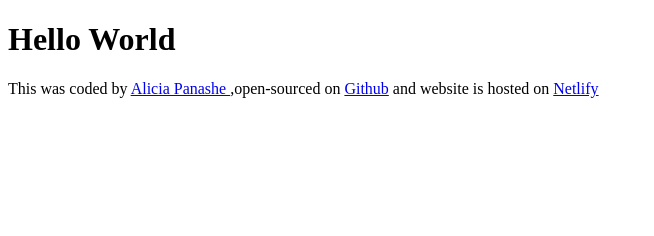
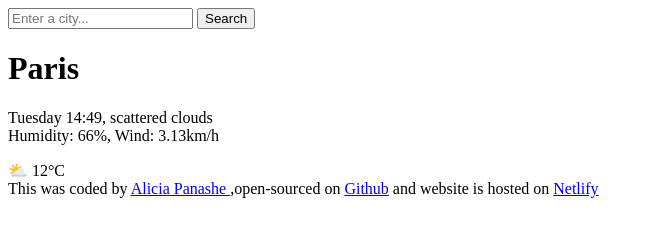
Before and after one commit to AliciaPanashe/meteo, a plain HTML site: page index.html in a window 1280 px wide. Shown: the whole page, without its empty margins (0-654 px from the left). Drawn offline with Linux system fonts and the light colour scheme.

Commit message:
Added HTML to the project

```diff
--- a/index.html
+++ b/index.html
@@ -6,7 +6,26 @@
     <title>Meteo</title>
   </head>
   <body>
-    <h1>Hello World</h1>
+    <header>
+        <form>
+            <input type="search" placeholder="Enter a city..." required />
+            <input type="submit" value="Search" />
+        </form>
+    </header>
+
+    <main>
+        <div>
+        <h1> Paris </h1>
+        <p>
+        Tuesday 14:49, scattered clouds
+        <br />
+        Humidity: 66%, Wind: 3.13km/h
+        </p>
+        </div>
+        <div>
+        ⛅ 12°C
+        </div>
+    </main>
     <footer>
       This was coded by
       <a href="https://github.com/AliciaPanashe" target="_blank">
```
